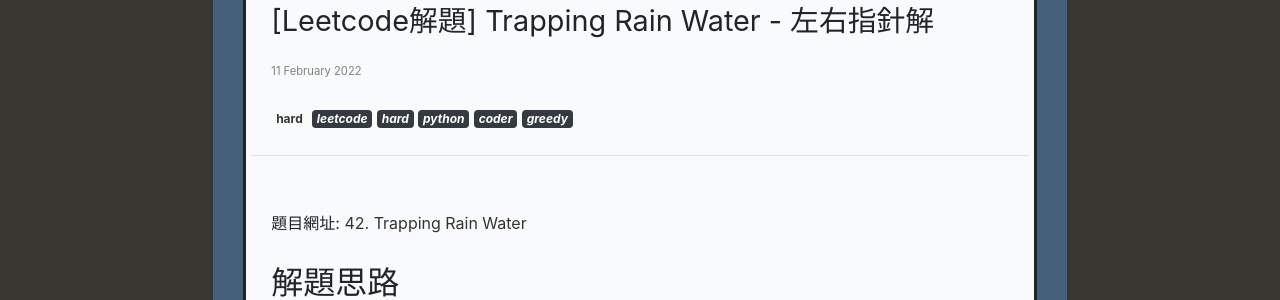
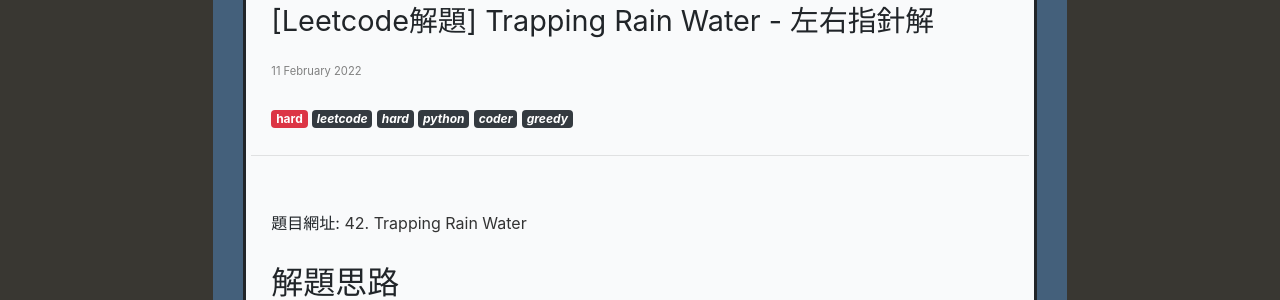
Before and after one commit to catxcoders/catxcoders.github.io, a Jekyll site: the page built from _posts/2022-02-11-42-Trapping-Rain-Water.markdown, in a window 1280 px wide. Shown: the part 153-453 px from the top of the page. Built offline with Jekyll 4.4.1, drawn with Linux system fonts in a browser that asks for light colours; nearby versions of some CDN libraries; formulas are drawn with MathJax 3.

Commit message:
Change tag color.

```diff
--- a/_layouts/article_post.html
+++ b/_layouts/article_post.html
@@ -24,7 +24,7 @@
 		<a href="{{site.baseurl}}/posts/categories/{{tag}}/" class="badge badge-warning">{{ tag }}</a>
   	  {% endif %}
       {% if tag == 'hard' %}
-		<a href="{{site.baseurl}}/posts/categories/{{tag}}/" class="badge badge-error">{{ tag }}</a>
+		<a href="{{site.baseurl}}/posts/categories/{{tag}}/" class="badge badge-danger">{{ tag }}</a>
   	  {% endif %}
 		{% endfor %}
 		{% for tag in page.tags %}
```
